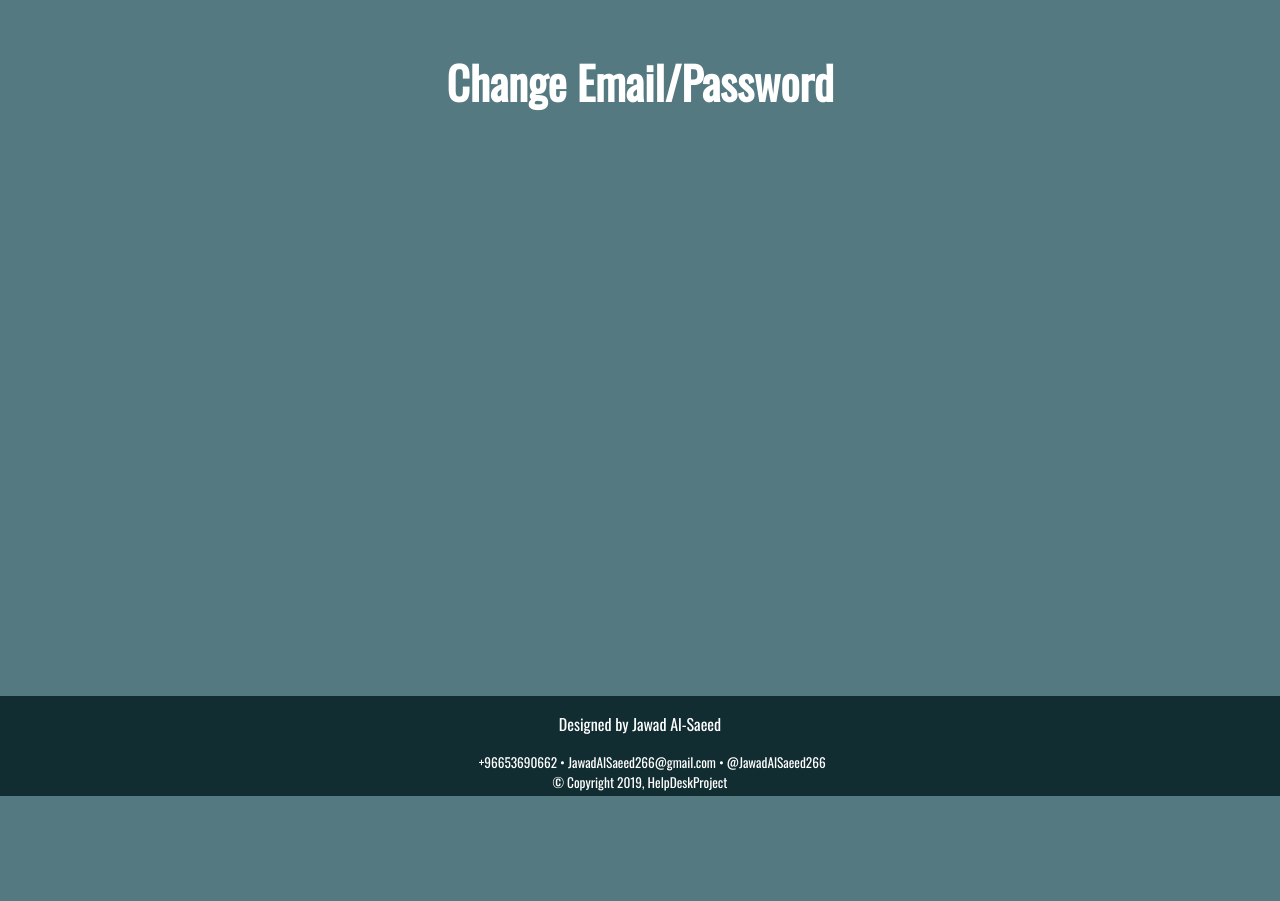
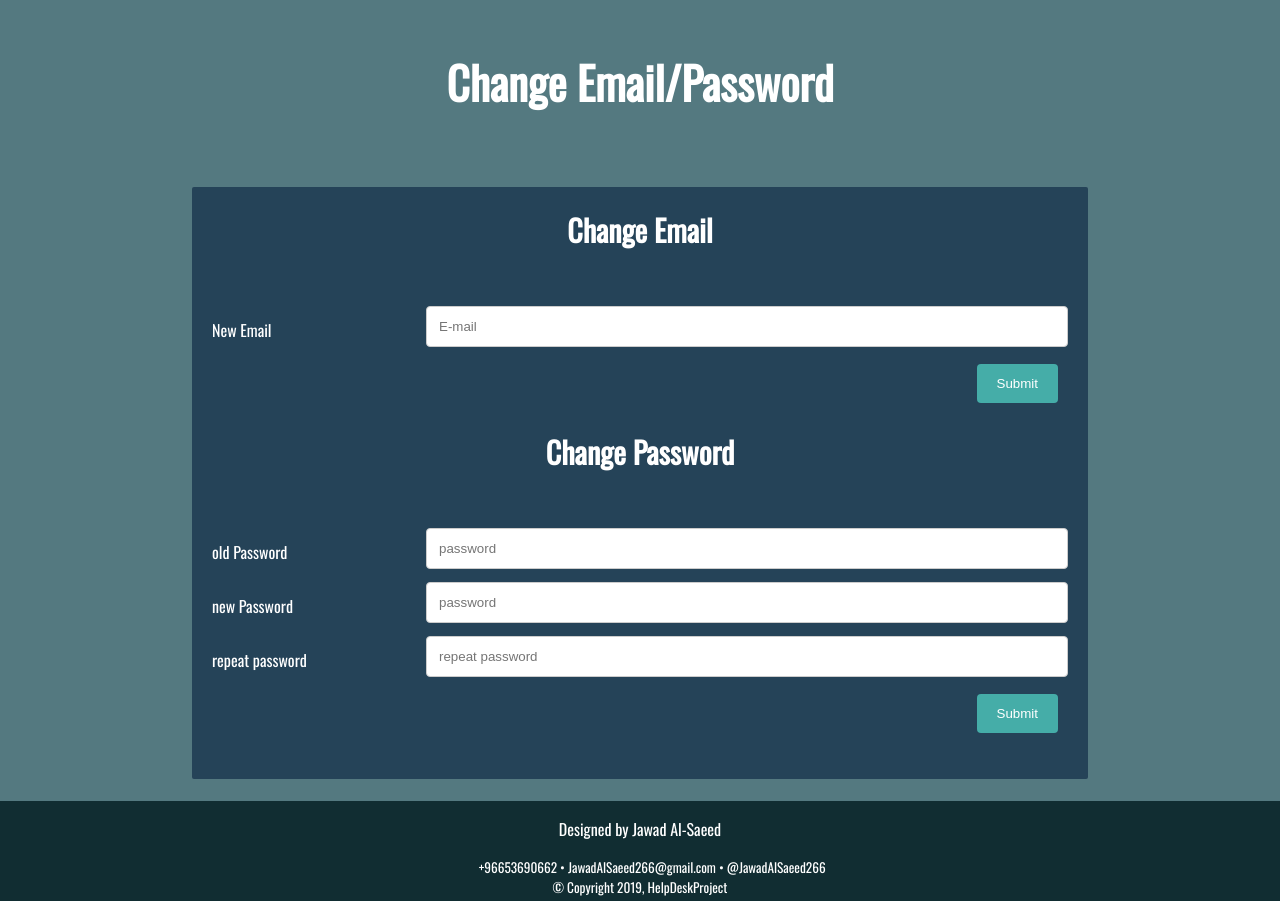
Before and after one commit to JawadAlSaeed/HelpDesk-Project, a PHP site: page /change.php in a window 1280 px wide. Shown: the part 126-1027 px from the top of the page. Before the commit the page ends 922 px from the top, so only its background shows below. Run offline with PHP 8.4, Linux system fonts and the light colour scheme; some libraries are stand-ins or nearby versions.

Commit message:
added the change email/password pages | replaces signupbtn to submit btn

```diff
--- a/change.php
+++ b/change.php
@@ -44,7 +44,62 @@
             <br><br>
         </div>
         <br>
-
+        <div class="container">
+            <div class="miniTitle">
+                <center>
+                    <h1 style="font-size:30px">Change Email</h1>
+                </center>
+                <br><br>
+            </div>
+            <form action="includes/changeEmail.inc.php" method="post">
+                <div class="row">
+                    <div class="col-25">
+                        <label for="mail">New Email</label>
+                    </div>
+                    <div class="col-75">
+                        <input type="text" name="mail" placeholder="E-mail">
+                    </div>
+                </div>
+                <div class="row">
+                    <button class="submitBtn" type="submit" name="changeEmail-submit">Submit</button>
+                </div>
+            </form>
+            <div class="miniTitle">
+                <center>
+                    <h1 style="font-size:30px">Change Password</h1>
+                </center>
+                <br><br>
+            </div>
+            <form action="includes/changePwd.inc.php" method="post">
+                <div class="row">
+                    <div class="col-25">
+                        <label for="Password">old Password</label>
+                    </div>
+                    <div class="col-75">
+                       <input type="password" name="old-pwd" placeholder="password">
+                    </div>
+                </div>
+                <div class="row">
+                    <div class="col-25">
+                        <label for="Password">new Password</label>
+                    </div>
+                    <div class="col-75">
+                       <input type="password" name="new-pwd" placeholder="password">
+                    </div>
+                </div>
+                <div class="row">
+                    <div class="col-25">
+                        <label for="pwd-repeat">repeat password</label>
+                    </div>
+                    <div class="col-75">
+                       <input type="password" name="pwd-repeat" placeholder="repeat password">
+                    </div>
+                </div>
+                <div class="row">
+                    <button class="submitBtn" type="submit" name="changePwd-submit">Submit</button>
+                </div>
+            </form>
+        </div>
     </div>
     <br>
     <br>
--- a/css/form.css
+++ b/css/form.css
@@ -23,7 +23,7 @@ label {
 }
 
 input[type=submit],
-.signupBtn {
+.submitBtn {
     margin: 10px;
     background-color: #45ADA8;
     color: white;
@@ -35,7 +35,7 @@ input[type=submit],
 }
 
 input[type=submit]:hover,
-.signupBtn:hover {
+.submitBtn:hover {
     background-color: #112d32;
 }
 
--- a/login.php
+++ b/login.php
@@ -67,7 +67,7 @@
                     </div>
                 </div>
                 <div class="row">
-                    <button class="signupBtn" type="submit" name="login-submit">Login</button>
+                    <button class="submitBtn" type="submit" name="login-submit">Login</button>
                 </div>
             </form>
         </div>
--- a/newRequests.php
+++ b/newRequests.php
@@ -95,7 +95,7 @@
                 </div>
                 <br>
                 <div class="row">
-                    <button class="signupBtn" type="submit" name="request-submit">Send request</button>
+                    <button class="submitBtn" type="submit" name="request-submit">Send request</button>
                 </div>
             </form>
 
--- a/signup.php
+++ b/signup.php
@@ -83,7 +83,7 @@
                     </div>
                 </div>
                 <div class="row">
-                    <button class="signupBtn" type="submit" name="signup-submit">Signup</button>
+                    <button class="submitBtn" type="submit" name="signup-submit">Signup</button>
                 </div>
             </form>
         </div>
```
Also changed, not shown: includes/change.inc.php (added, +88 -0 lines).
